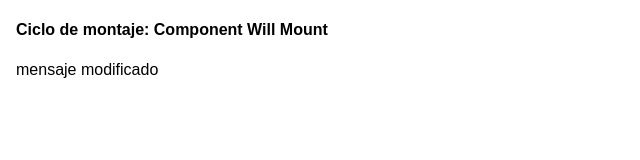
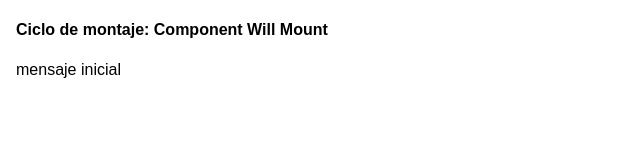
Before and after one commit to nikosantis/react-practice, a React (Create React App) app: page / in a window 1280 px wide. Shown: the top 160 px of the page, without its empty margins (0-640 px from the left). Built offline with nearby package versions, Linux system fonts and the light colour scheme.

Commit message:
ComponentWillMount updated

```diff
--- a/src/sections/life-cycle/componentWillMount.js
+++ b/src/sections/life-cycle/componentWillMount.js
@@ -7,10 +7,10 @@ class ComponentWillMount extends Component {
     this.state = { mensaje: 'mensaje inicial' }
   }
 
-  componentWillMount() {
-    console.log('componentWillMount')
-    this.setState({ mensaje: 'mensaje modificado' })
-  }
+  // componentWillMount() {
+  //   console.log('componentWillMount')
+  //   this.setState({ mensaje: 'mensaje modificado' })
+  // }
 
   render () {
     console.log('render')
```
